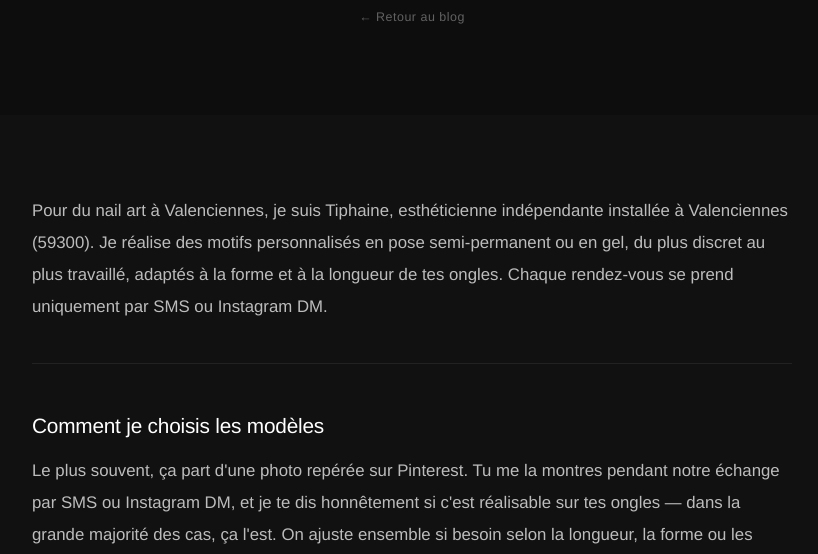
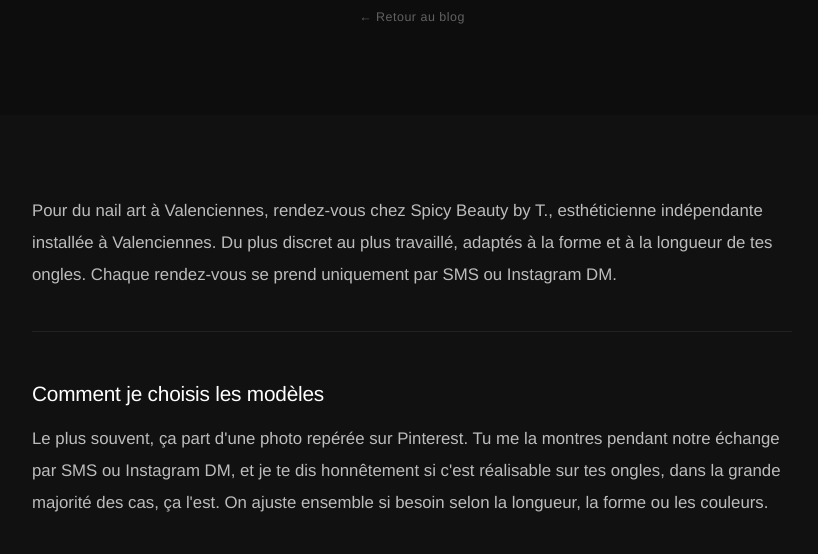
Before and after one commit to loanrmb/Spicy-Beauty-by-T, a plain HTML site: page blog/nail-art-valenciennes.html in a window 1280 px wide. Shown: the part 391-945 px from the top of the page, without its empty margins (228-1046 px from the left). Drawn offline with Linux system fonts and the light colour scheme; files whose address does not match are found by name.

Commit message:
Update nail-art-valenciennes.html

```diff
--- a/blog/nail-art-valenciennes.html
+++ b/blog/nail-art-valenciennes.html
@@ -134,12 +134,12 @@
 <section class="article-body">
   <div class="article-content">
 
-    <p>Pour du nail art à Valenciennes, je suis Tiphaine, esthéticienne indépendante installée à Valenciennes (59300). Je réalise des motifs personnalisés en pose semi-permanent ou en gel, du plus discret au plus travaillé, adaptés à la forme et à la longueur de tes ongles. Chaque rendez-vous se prend uniquement par SMS ou Instagram DM.</p>
+    <p>Pour du nail art à Valenciennes, rendez-vous chez Spicy Beauty by T., esthéticienne indépendante installée à Valenciennes. Du plus discret au plus travaillé, adaptés à la forme et à la longueur de tes ongles. Chaque rendez-vous se prend uniquement par SMS ou Instagram DM.</p>
 
     <hr class="article-sep">
 
     <h2>Comment je choisis les modèles</h2>
-    <p>Le plus souvent, ça part d'une photo repérée sur Pinterest. Tu me la montres pendant notre échange par SMS ou Instagram DM, et je te dis honnêtement si c'est réalisable sur tes ongles — dans la grande majorité des cas, ça l'est. On ajuste ensemble si besoin selon la longueur, la forme ou les couleurs. Toutes les infos pour prendre rendez-vous sont aussi dans ma <a href="../questions-frequentes.html">FAQ</a>.</p>
+    <p>Le plus souvent, ça part d'une photo repérée sur Pinterest. Tu me la montres pendant notre échange par SMS ou Instagram DM, et je te dis honnêtement si c'est réalisable sur tes ongles, dans la grande majorité des cas, ça l'est. On ajuste ensemble si besoin selon la longueur, la forme ou les couleurs.</p>
 
     <hr class="article-sep">
 
```
